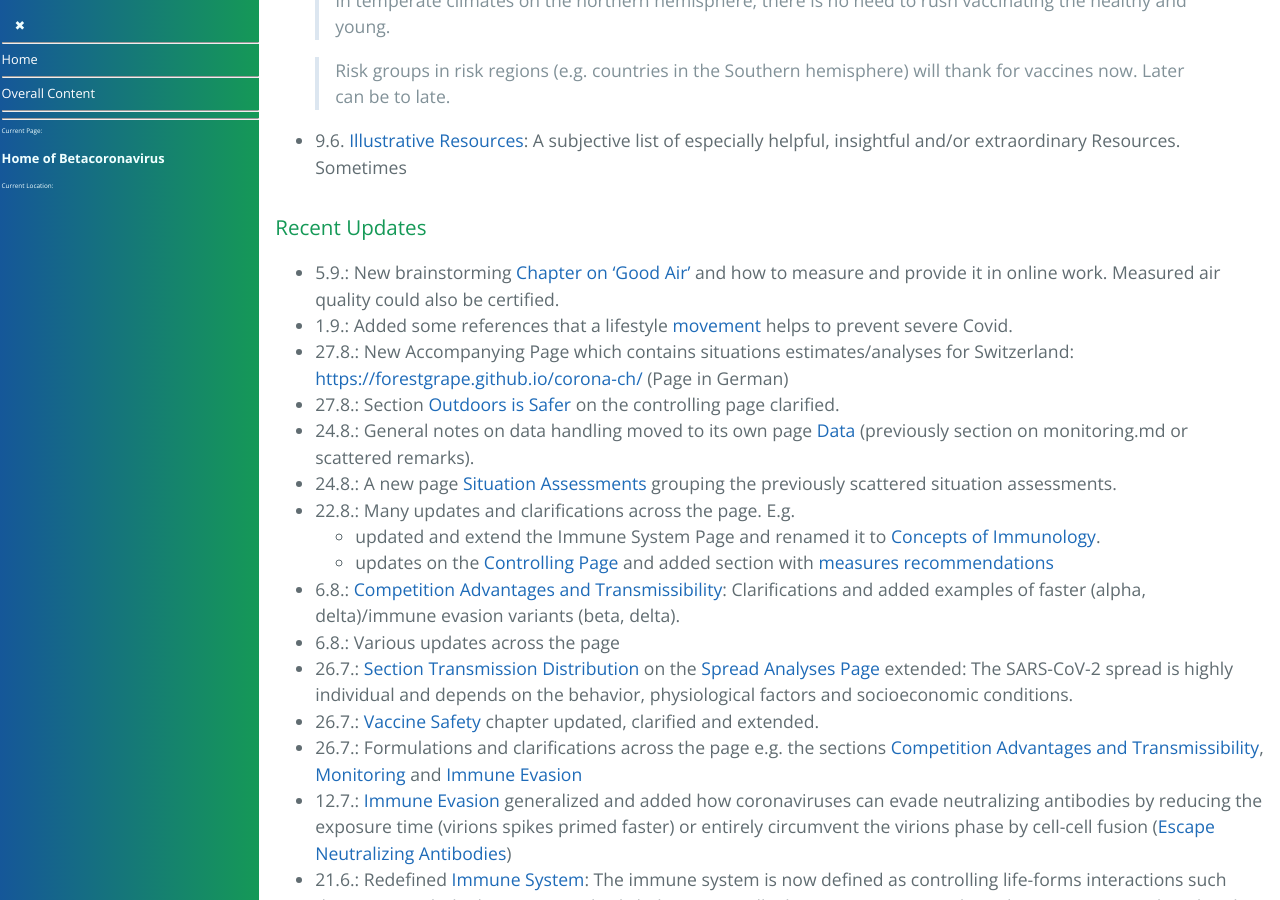
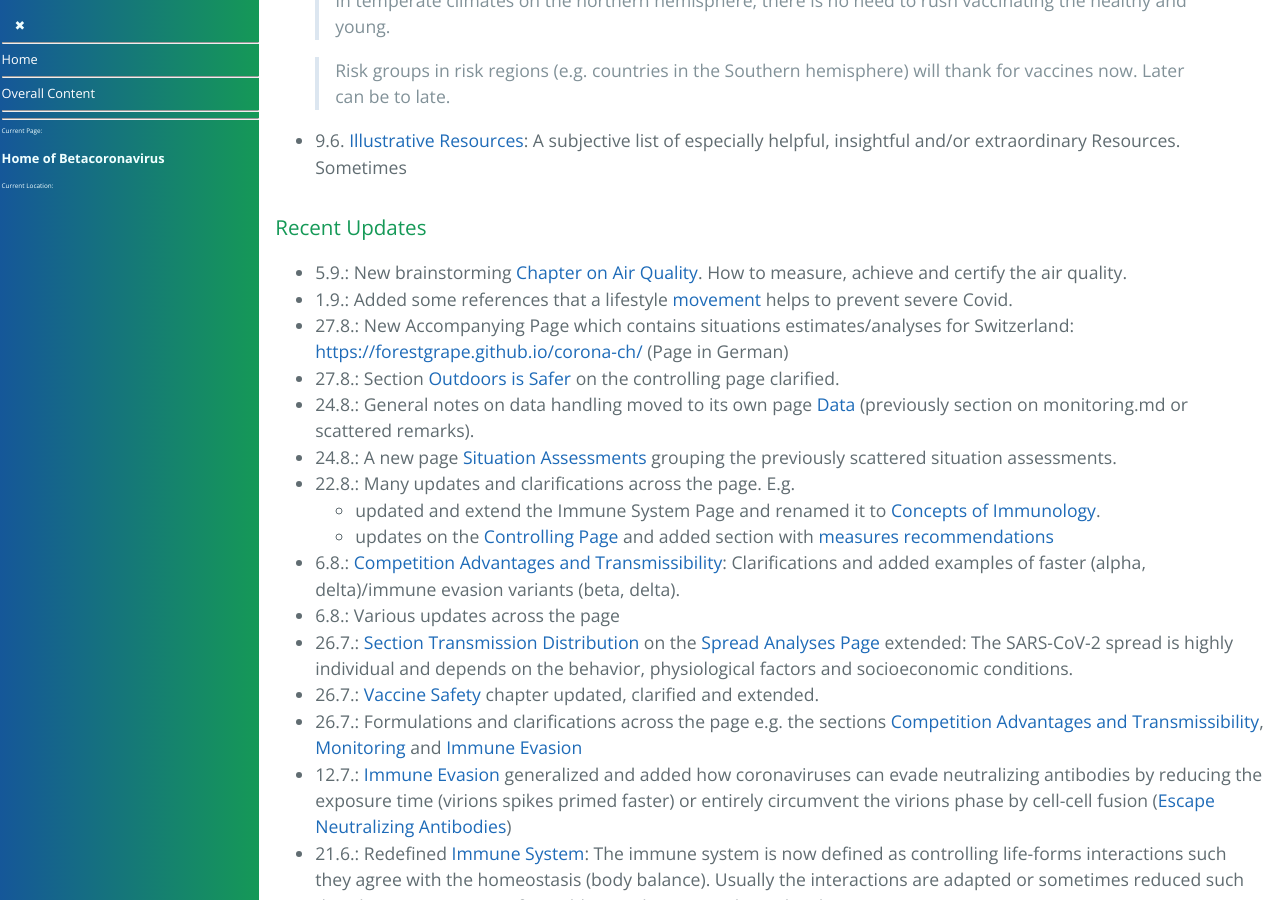
Before and after one commit to forestgrape/coronavirus, a Jekyll site: the page built from index.md, in a window 1280 px wide and 900 px high, scrolled down 1539 px. Built offline with Jekyll 4.4.1, drawn with Linux system fonts in a browser that asks for light colours; our own code applies the rules of GitHub Pages for plain Markdown files.

Commit message:
formulations

```diff
--- a/index.md
+++ b/index.md
@@ -50,7 +50,7 @@ This section overviews the entire content. The [content section](#content) lists
 - 9.6. [Illustrative Resources](1_introduction/illustrative_resources.md): A subjective list of especially helpful, insightful and/or extraordinary Resources. Sometimes
 
 ### Recent Updates
-- 5.9.: New brainstorming [Chapter on 'Good Air'](7_social/good_air.md) and how to measure and provide it in online work. Measured air quality could also be certified.
+- 5.9.: New brainstorming [Chapter on Air Quality](7_social/good_air.md). How to measure, achieve and certify the air quality.
 - 1.9.: Added some references that a lifestyle [movement](6_prevention_and_treatment/movement.md) helps to prevent severe Covid.
 - 27.8.: New Accompanying Page which contains situations estimates/analyses for Switzerland: <https://forestgrape.github.io/corona-ch/> (Page in German)
 - 27.8.: Section [Outdoors is Safer](7_social/controlling.md#outdoors-is-safer) on the controlling page clarified.
```
